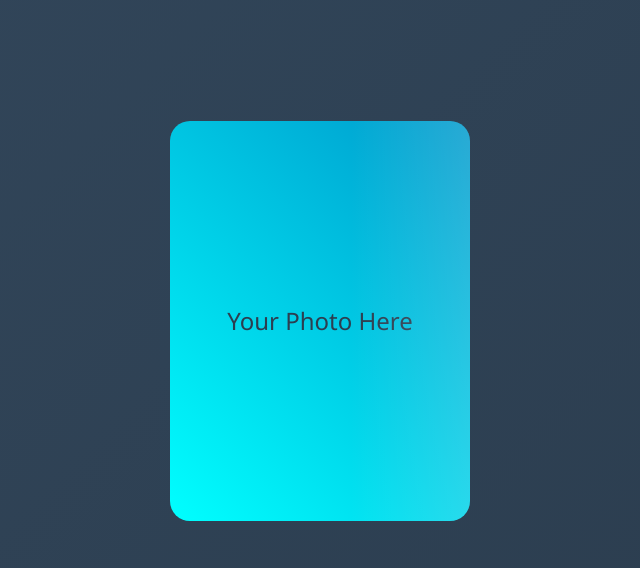
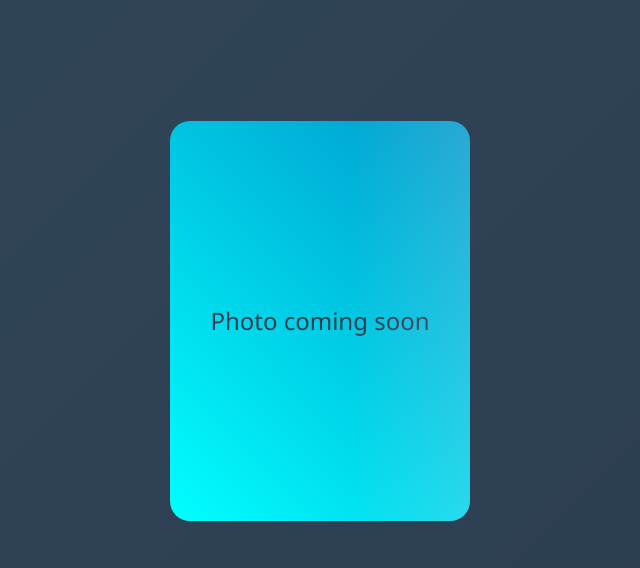
Before and after one commit to binayakaryal10/website, a plain HTML site: page index.html in a window 1280 px wide. Shown: the part 1160-1728 px from the top of the page, 630-1270 px from the left. Drawn offline with Linux system fonts and the light colour scheme.

Commit message:
index.html

```diff
--- a/index.html
+++ b/index.html
@@ -106,7 +106,7 @@
                 </div>
                 <div class="about-image">
                     <div class="profile-placeholder">
-                        Your Photo Here
+                        Photo coming soon
                     </div>
                 </div>
             </div>
```
